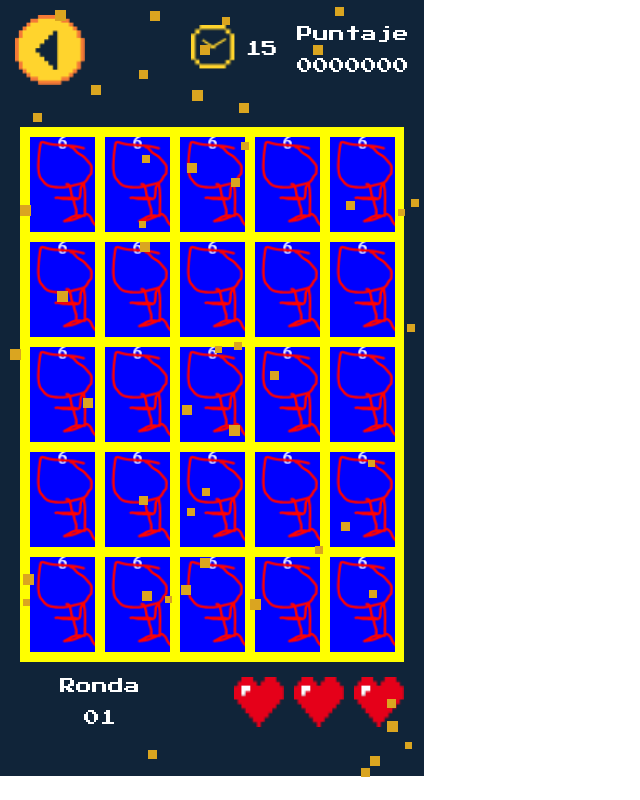
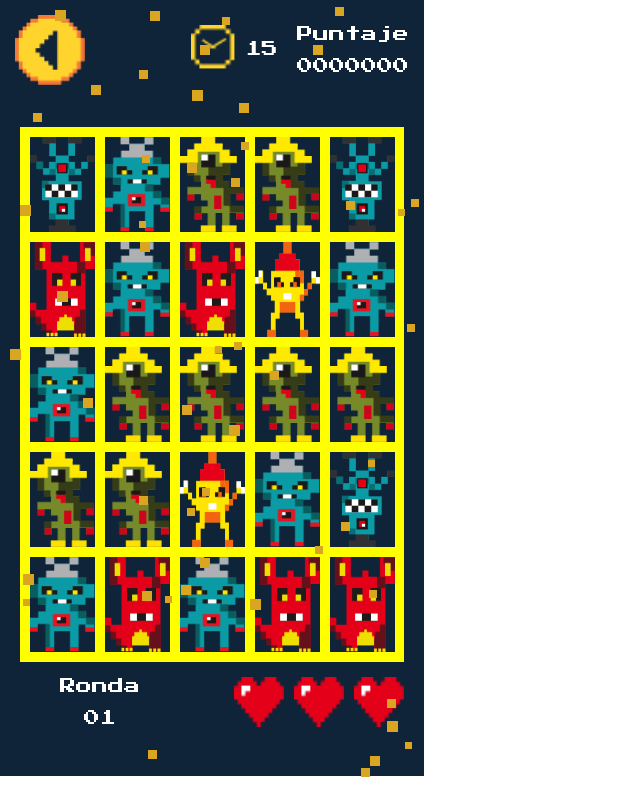
Before and after one commit to davidvmDev/ProyectoAppJuego, a plain HTML site: page index-movil.html in a window 1280 px wide. Both pictures are taken after a click on the picture 212 px from the left and 260 px from the top of the page. Shown: the whole page, without its empty margins (0-640 px from the left). Drawn offline with nearby package versions, Linux system fonts and the light colour scheme.

Commit message:
tablero se llena aleatoriamente

```diff
--- a/css/main.css
+++ b/css/main.css
@@ -148,7 +148,7 @@ span {
 }
 
 /*logica*/
-.tablero {
+#tablero {
 	display: grid;
 	grid-template-columns: 65px 65px 65px 65px 65px;
 	grid-gap: 10px;
@@ -159,10 +159,10 @@ span {
 	background-color: yellow;
 }
 
-.tablero > img {
+#tablero > img {
 	height: 95px;
 	width: 65px;
-	background-color: blue;
+	background-color: #102439;
 }
 
 
--- a/index-movil.html
+++ b/index-movil.html
@@ -28,7 +28,7 @@
 		</div>
 
 		<div>
-			<img src="img/Exportación/btnJugar.png" alt="Jugar" class="btnMenu" onclick="cambiarSeccion(3)">
+			<img src="img/Exportación/btnJugar.png" alt="Jugar" class="btnMenu" onclick="iniciarTablero()">
 			<img src="img/Exportación/btnInstrucciones.png" alt="Instrucciones" class="btnMenu"	onclick="cambiarSeccion(4)">
 			<img src="img/Exportación/btnCreditos.png" alt="Creditos" class="btnMenu" onclick="cambiarSeccion(7)">
 		</div>
@@ -53,32 +53,8 @@
 				<p id="valorPuntaje">0000000</p>
 			</div>
 		</div>
-		<div class="tablero">
-			<img src="img/ej.PNG">
-			<img src="img/ej.PNG">
-			<img src="img/ej.PNG">
-			<img src="img/ej.PNG">
-			<img src="img/ej.PNG">
-			<img src="img/ej.PNG">
-			<img src="img/ej.PNG">
-			<img src="img/ej.PNG">
-			<img src="img/ej.PNG">
-			<img src="img/ej.PNG">
-			<img src="img/ej.PNG">
-			<img src="img/ej.PNG">
-			<img src="img/ej.PNG">
-			<img src="img/ej.PNG">
-			<img src="img/ej.PNG">
-			<img src="img/ej.PNG">
-			<img src="img/ej.PNG">
-			<img src="img/ej.PNG">
-			<img src="img/ej.PNG">
-			<img src="img/ej.PNG">
-			<img src="img/ej.PNG">
-			<img src="img/ej.PNG">
-			<img src="img/ej.PNG">
-			<img src="img/ej.PNG">
-			<img src="img/ej.PNG">
+		<div id="tablero">
+
 		</div>
 		<div>
 			<div class="rondas">
--- a/js/main.js
+++ b/js/main.js
@@ -8,7 +8,8 @@ window.onload = function() {
 	for (var i = 0; i < 50; i++) {
 		dot.push(new freshDot());
 	}
-	//setTimeout(cambiarSplash, tiempo_splash);
+    //setTimeout(cambiarSplash, tiempo_splash);
+
 };
 
 function inicializarReferencias() {
@@ -37,7 +38,17 @@ function cambiarSeccion(id_seccion) {
 }
 var monstruos = [];
 
-function iniciarTablero() {}
+function iniciarTablero() {
+    var salida="";
+    contenido = document.getElementById("tablero");
+    for (var i = 0; i < 25; i++) {
+        var numeroAleatorio=Math.round(Math.random()*(5 - 1) + 1);
+        salida += " <img src='img/Exportación/alien"+numeroAleatorio+".PNG' >";
+
+    }
+    contenido.innerHTML = salida;
+    cambiarSeccion(3);
+}
 
 //Fondo
 function freshDot() {
```
